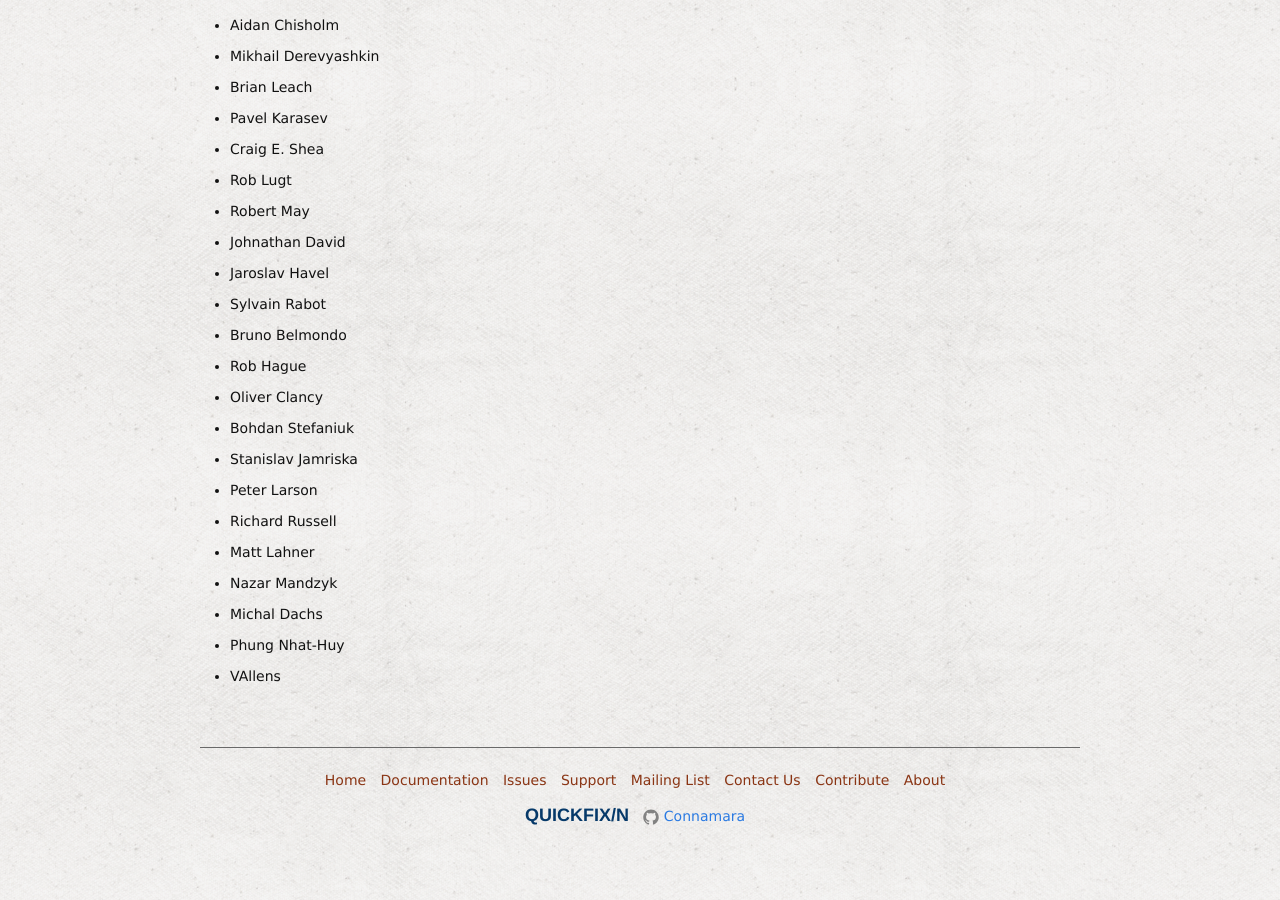
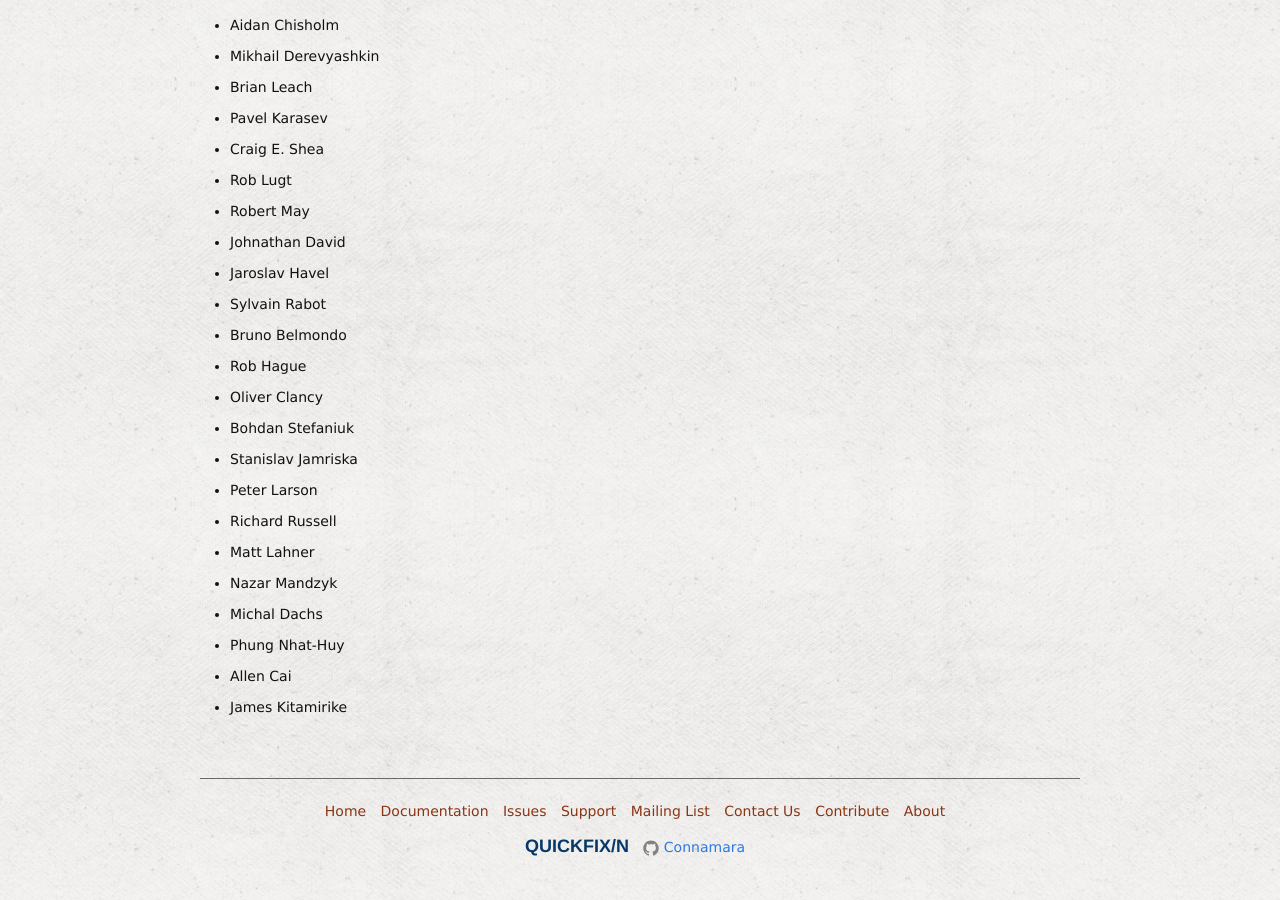
Before and after one commit to connamara/quickfixn, a Jekyll site: the page built from web/views/about/credits.md, in a window 1280 px wide and 900 px high, scrolled down 2436 px. Built offline with Jekyll 4.4.1, drawn with Linux system fonts in a browser that asks for light colours; before the commit the page ends 3305 px from its top, so only the background shows below that.

Commit message:
add Allen Cai and James Kitamirike

```diff
--- a/web/views/about/credits.md
+++ b/web/views/about/credits.md
@@ -95,4 +95,5 @@ Contributors
 - Nazar Mandzyk
 - Michal Dachs
 - Phung Nhat-Huy
-- VAllens
+- Allen Cai
+- James Kitamirike
```
